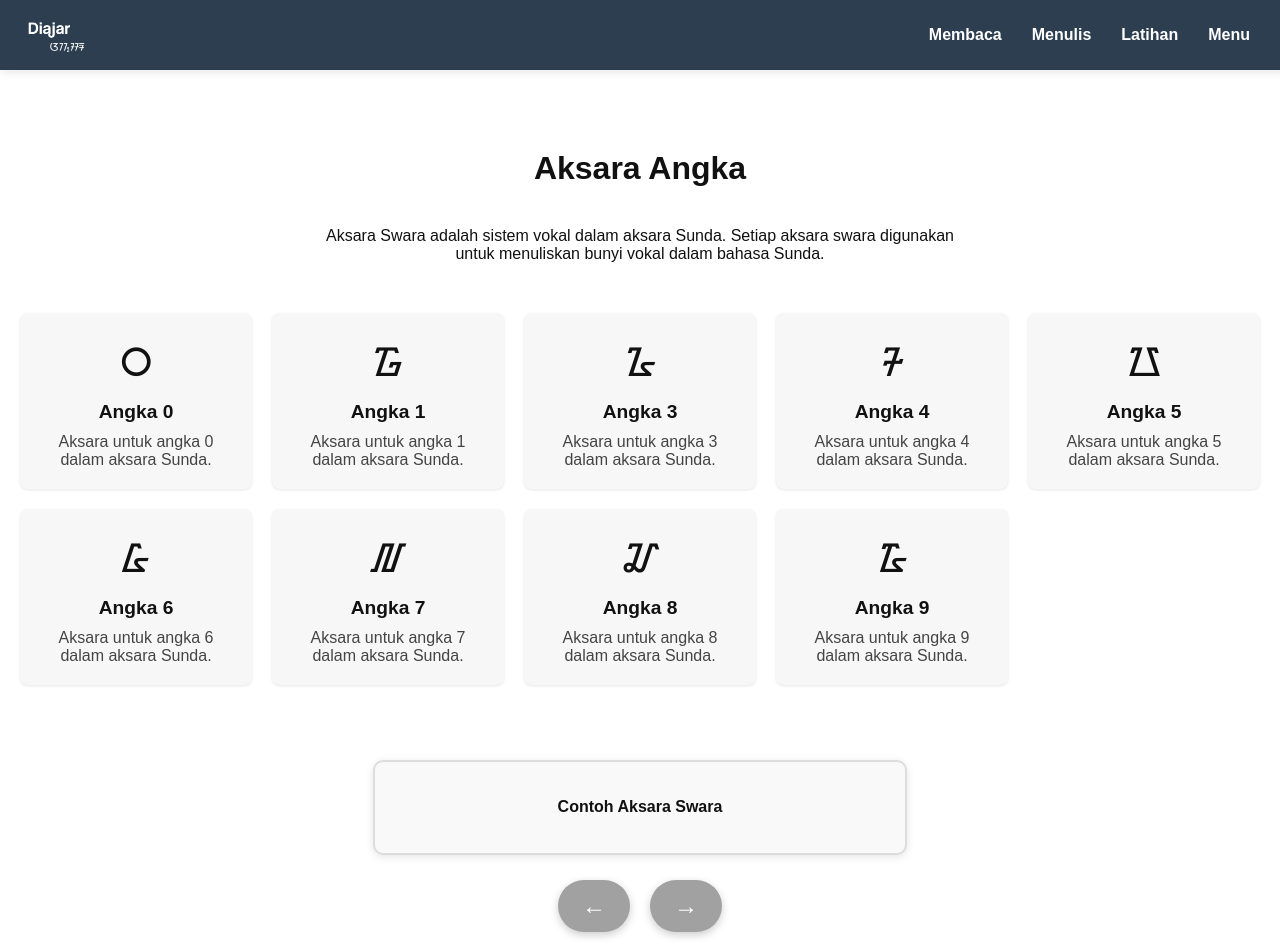
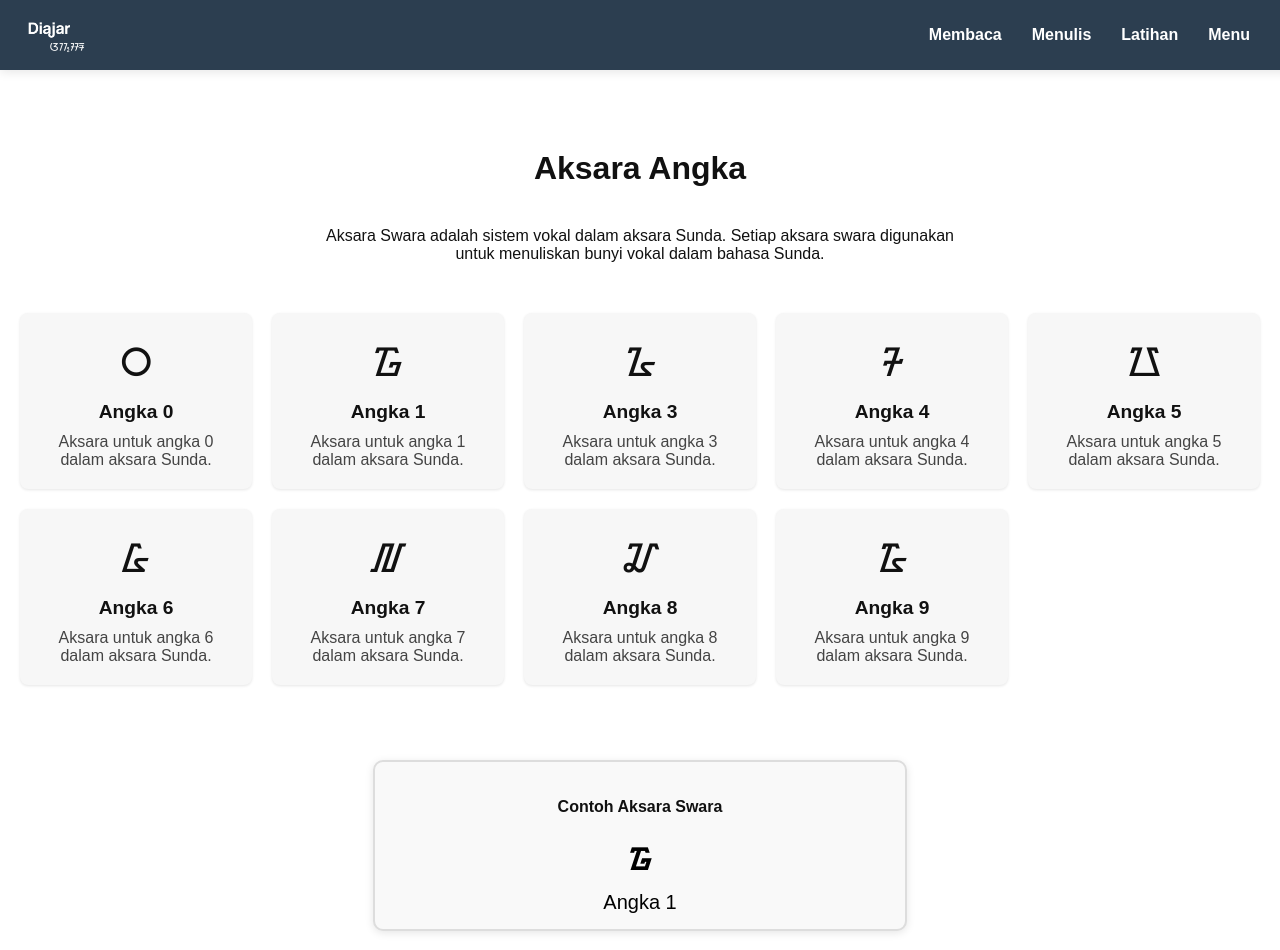
Before and after one commit to athallaarl66/DiajarAksara, a Next.js app: page /menulis-aksaraangka in a window 1280 px wide. Shown: the top 950 px of the page. Built offline with nearby package versions, Linux system fonts and the light colour scheme.

Commit message:
rubah tampilan awal di next prev latihan nulis

```diff
--- a/pages/menulis-aksaraSwara.tsx
+++ b/pages/menulis-aksaraSwara.tsx
@@ -53,8 +53,8 @@ const ColorWindow = () => {
   const [isDrawing, setIsDrawing] = useState(false);
   const [lastPosition, setLastPosition] = useState({ x: 0, y: 0 });
   const [penColor, setPenColor] = useState("#000000");
-  const [selectedCharacter, setSelectedCharacter] = useState("");
-  const [selectedLabel, setSelectedLabel] = useState("");
+  const [selectedCharacter, setSelectedCharacter] = useState("ᮃ");
+  const [selectedLabel, setSelectedLabel] = useState("Aksara A");
   const canvasRef = useRef<HTMLCanvasElement | null>(null);
 
   useEffect(() => {
--- a/pages/menulis-aksaraangka.tsx
+++ b/pages/menulis-aksaraangka.tsx
@@ -58,8 +58,8 @@ const ColorWindow = () => {
   const [isDrawing, setIsDrawing] = useState(false);
   const [lastPosition, setLastPosition] = useState({ x: 0, y: 0 });
   const [penColor, setPenColor] = useState("#000000");
-  const [selectedCharacter, setSelectedCharacter] = useState("");
-  const [selectedLabel, setSelectedLabel] = useState("");
+  const [selectedCharacter, setSelectedCharacter] = useState("᮱");
+  const [selectedLabel, setSelectedLabel] = useState("Angka 1");
   const canvasRef = useRef<HTMLCanvasElement | null>(null);
 
   // Handle the character change when arrows are clicked
```
